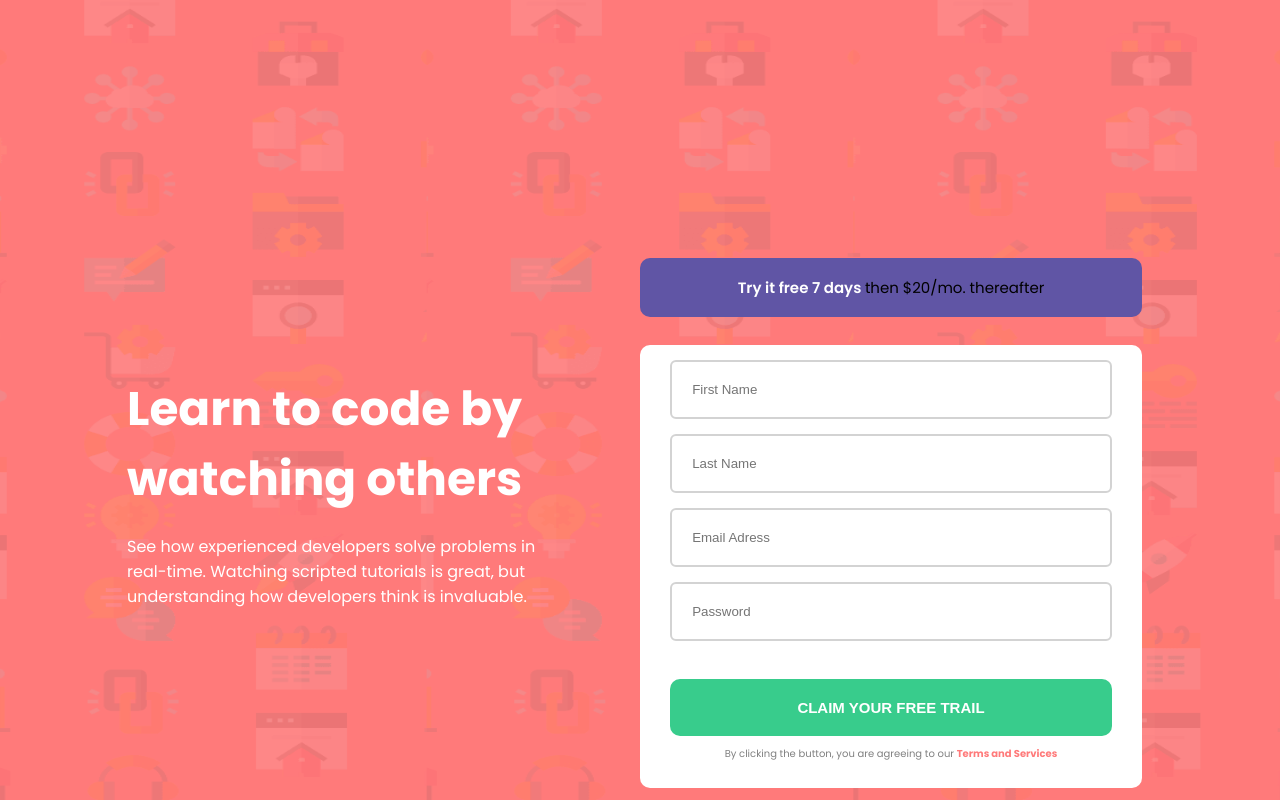
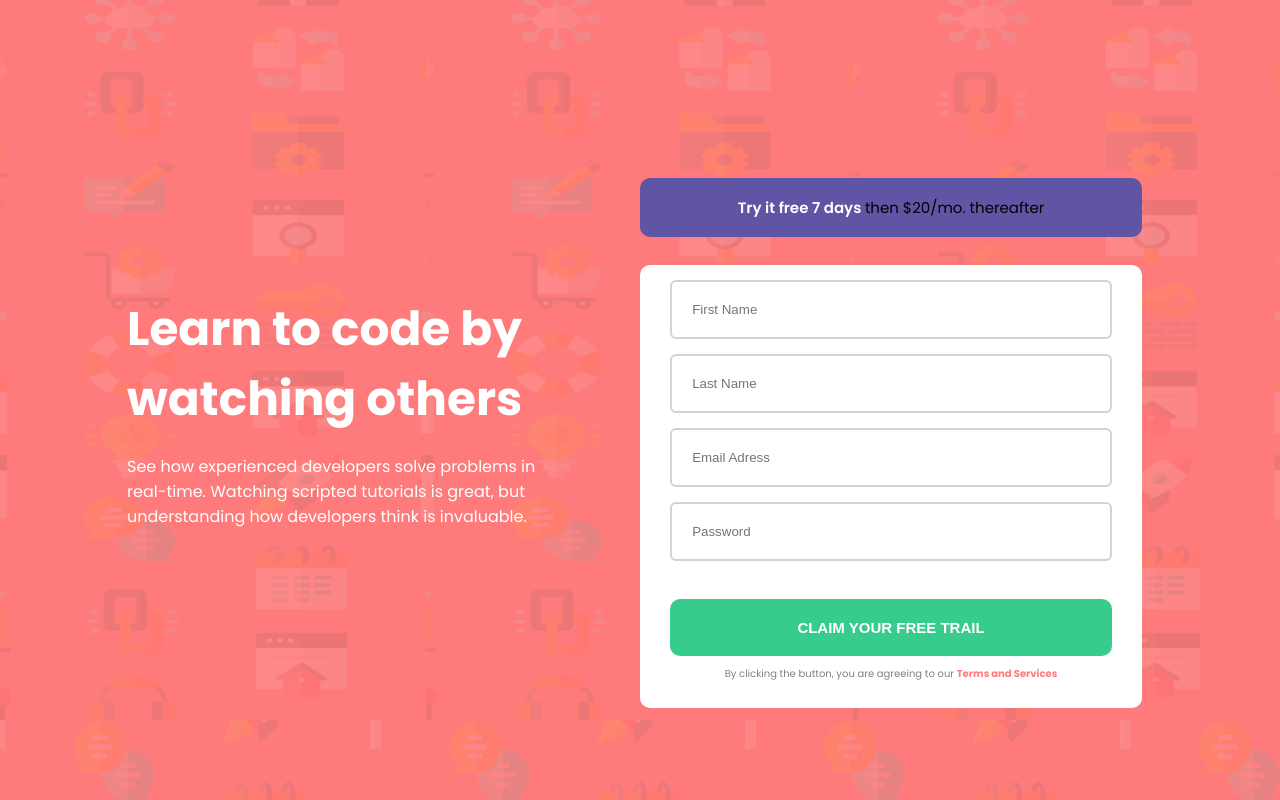
Before and after one commit to Perroclo/Intro-component-with-sign-up-form, a plain HTML site: page index.html in a window 1280 px wide. Drawn offline with Linux system fonts and the light colour scheme.

Commit message:
Add files via upload

```diff
--- a/css/stylesheet.css
+++ b/css/stylesheet.css
@@ -260,11 +260,17 @@ display: block;
         text-align: start;
       }
 
-.formulario{
+    .formulario{
 
-    margin-right: 109px;
-}
+        margin-right: 109px;
+    }
 
+    body{
 
+        display: flex;
+        justify-content: center;
+        align-items: center;
+        height: 80vh;
+    }
 
 }
```
